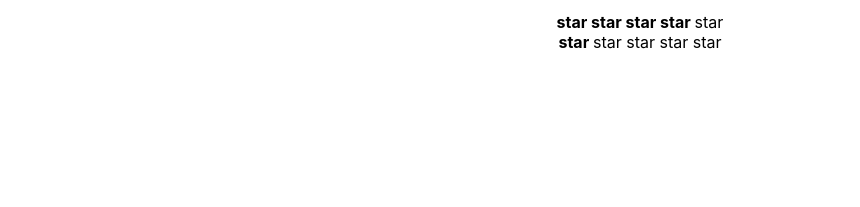
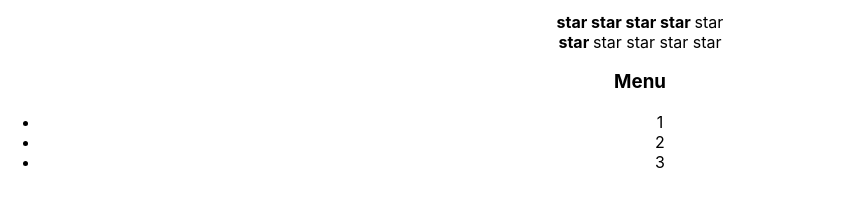
Before and after one commit to Vance051/incubator, a React (Create React App) app in the folder my-app/: page / in a window 1280 px wide. Shown: the part 211-418 px from the top of the page, without its empty margins (0-860 px from the left). Built offline with nearby package versions, Linux system fonts and the light colour scheme.

Commit message:
урок 08, Accordion refactoring

```diff
--- a/my-app/src/App.tsx
+++ b/my-app/src/App.tsx
@@ -3,10 +3,12 @@ import './App.css';
 import {UncontrolledRating} from "./Components/UncontrolledRating/UncontrolledRating";
 import {UncontrolledAccordion} from "./Components/UncontrolledAccordion/UncontrolledAccordion";
 import {Rating, RatingValueType} from "./Components/Rating/Rating";
+import {Accordion} from "./Components/Accordion/Accordion";
 
 function App() {
     console.log('App render')
     let [ratingValue, setRatingValue] = useState<RatingValueType>(1)
+    let [collapsed, setCollapsed] = useState(false)
     return (
         <div className="App">
             <PageTitle title={"This is App component"}/>
@@ -17,7 +19,7 @@ function App() {
             <UncontrolledAccordion titleValue={'No-controll'} collapsed={false}/>
             <UncontrolledRating value={1}/>
             <Rating value={ratingValue} onClick={setRatingValue}/>
-
+            <Accordion titleValue={'Menu'} collapsed={collapsed} setCollapsed={setCollapsed}/>
         </div>
     );
 }
--- a/my-app/src/Components/Accordion/Accordion.tsx
+++ b/my-app/src/Components/Accordion/Accordion.tsx
@@ -3,44 +3,30 @@ import React from "react";
 type AccordionPropsType = {
     titleValue: string,
     collapsed: boolean
+    setCollapsed: (collapsed: boolean) => void
 }
 
 export function Accordion(props: AccordionPropsType) {
     console.log('Accordion rendered')
     return (
         <div>
-            <AccordionTitle title={props.titleValue}/>
+            <AccordionTitle title={props.titleValue} setCollapsed={props.setCollapsed} collapsed={props.collapsed}/>
             {!props.collapsed && <AccordionBody/>}
 
         </div>
     )
 }
 
-export function Accordion2(props: AccordionPropsType) {
-    console.log('Accordion rendered')
-    if (props.collapsed) {
-        return (
-            <div>
-                <AccordionTitle title={props.titleValue}/>
-            </div>
-        )
-    }
-    return (
-        <div>
-            <AccordionTitle title={props.titleValue}/>
-            <AccordionBody/>
-
-        </div>
-    )
-}
 
 type AccordionTitlePropsType = {
     title: string
+    setCollapsed: (collapsed: boolean) => void
+    collapsed: boolean
 }
 
 function AccordionTitle(props: AccordionTitlePropsType) {
     return (
-        <h3>{props.title}</h3>
+        <h3 onClick={() => props.setCollapsed(!props.collapsed)}>{props.title}</h3>
     )
 }
 
```
